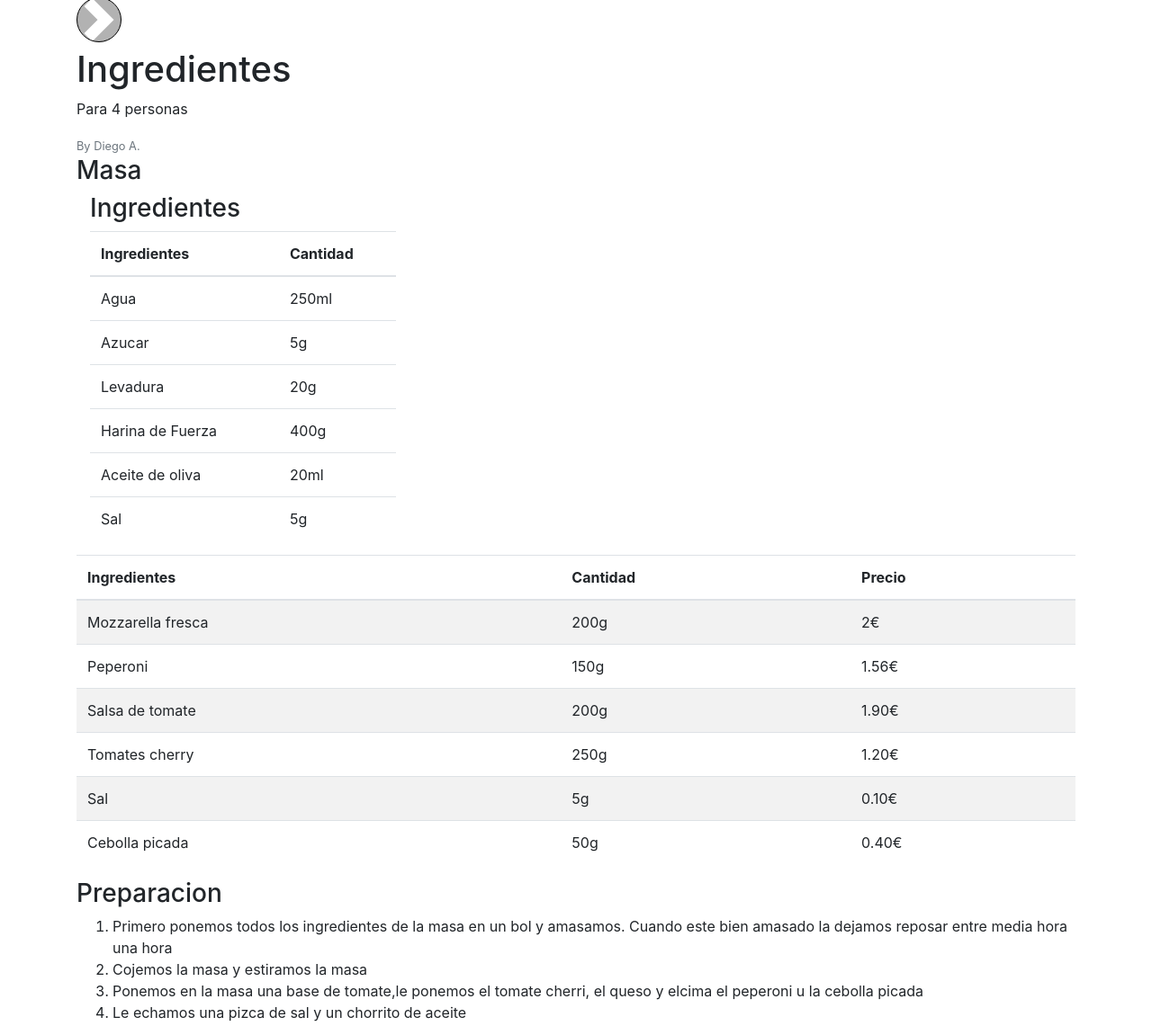
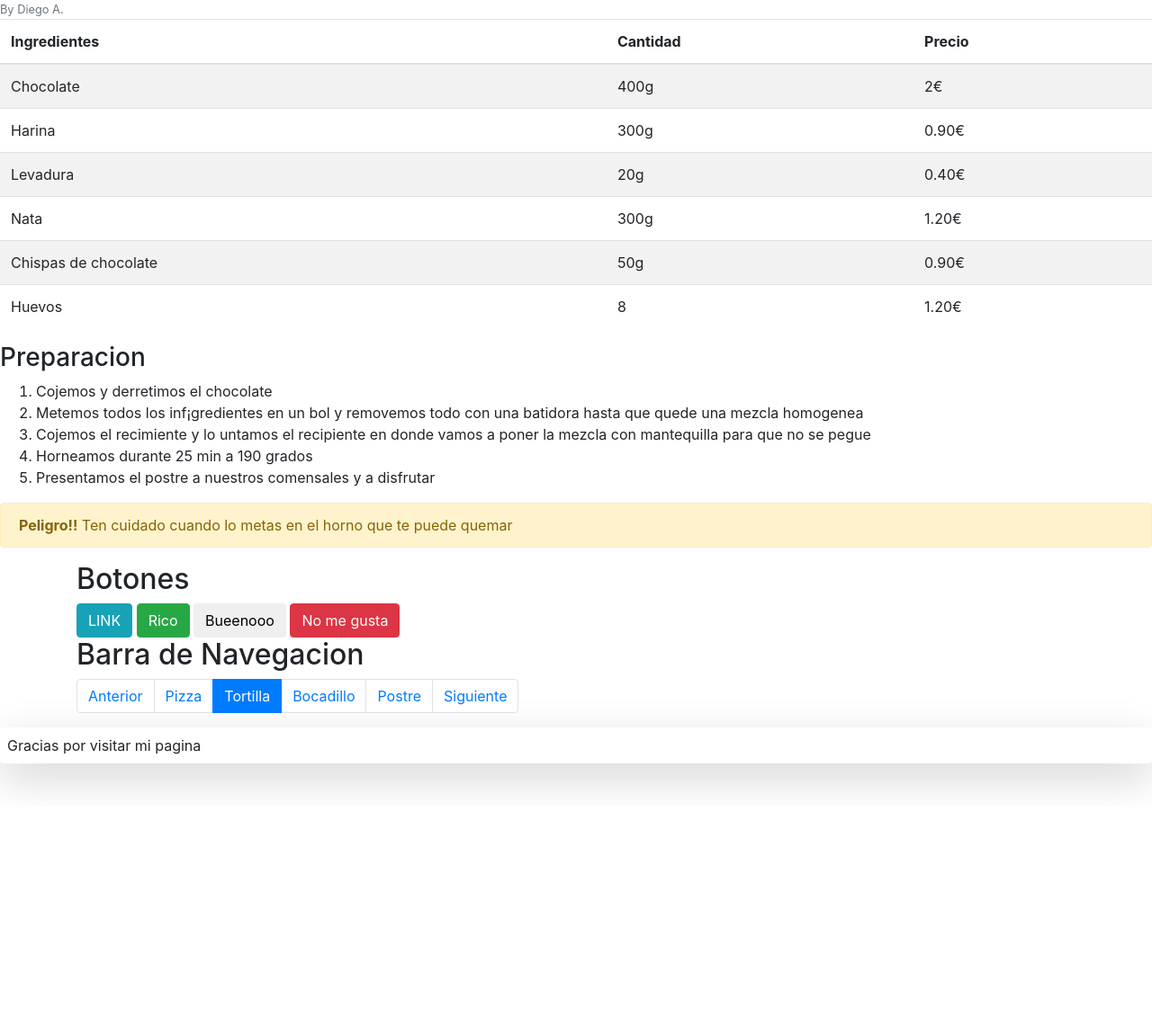
Before and after one commit to diegoalonsoocampo/diegoalonsoocampo.github.io, a plain HTML site: page abuela/postre.html in a window 1280 px wide. Shown: the part 675-1816 px from the top of the page at 90% size. After the commit the page ends 1572 px from the top, so only its background shows below. Drawn offline with nearby package versions, Linux system fonts and the light colour scheme.

Commit message:
Add files via upload

```diff
--- a/abuela/postre.html
+++ b/abuela/postre.html
@@ -2,7 +2,7 @@
 <html lang="gl">
 
 <head>
-	<title>Pizza </title>
+	<title>Postre</title>
 	<meta charset="utf-8">
 	<meta name="viewport" content="width=device-width, initial-scale=1">
 	<link rel="stylesheet" href="https://maxcdn.bootstrapcdn.com/bootstrap/4.1.0/css/bootstrap.min.css">
@@ -15,31 +15,11 @@
 <body>
 
 	<div class="jumbotron">
-		<h1>Pizza Diavola</h1>
+		<h1>Tarta de chocolate</h1>
 		<p>Diego Alonso Ocampo</p>
-		<p>Hoy vamos a cocinar una tortilla de patatas</p>
+		<p>Hoy vamos a cocinar una Tarta de chocolate</p>
 	</div>
 
-	<div class="container">
-		<div class="container">
-			<h2>Otras Paginas</h2>
-			<p>This is some text</p>
-			<ul class="nav nav-tabs">
-				<li class="nav-item">
-					<a class="nav-link" href="sr.html">Servizos en Rede</a>
-				</li>
-				<li class="nav-item">
-					<a class="nav-link" href="appweb.html">Aplicacións Web</a>
-				</li>
-				<li class="nav-item">
-					<a class="nav-link " href="tics.html">TICS</a>
-				</li>
-				<li class="nav-item">
-					<a class="nav-link disabled" href="https://irocho.wordpress.com">i-rochiño</a>
-				</li>
-			</ul>
-		</div>
-		<br>
 
 
 		<div id="demo" class="carousel slide" data-ride="carousel">
@@ -87,44 +67,6 @@
 		<p>Para 4 personas</p>
 		<small class="text-muted">By Diego A.</small>
 
-		<h3>Masa</h3>
-		<div class="col-sm-4">
-			<h3>Ingredientes</h3>
-			<table class="table table-hover">
-				<thead>
-					<tr>
-						<th>Ingredientes</th>
-						<th>Cantidad</th>
-					</tr>
-				</thead>
-				<tbody>
-					<tr>
-						<td>Agua</td>
-						<td>250ml</td>
-					</tr>
-					<tr>
-						<td>Azucar</td>
-						<td>5g</td>
-					</tr>
-					<tr>
-						<td>Levadura</td>
-						<td>20g</td>
-					</tr>
-					<tr>
-						<td>Harina de Fuerza</td>
-						<td>400g</td>
-					</tr>
-					<tr>
-						<td>Aceite de oliva</td>
-						<td>20ml</td>
-					</tr>
-					<tr>
-						<td>Sal</td>
-						<td>5g</td>
-					</tr>
-				</tbody>
-			</table>
-		</div>
 
 		<table class="table table-striped">
 			<thead>
@@ -136,85 +78,71 @@
 			</thead>
 			<tbody>
 				<tr>
-					<td>Mozzarella fresca</td>
-					<td>200g</td>
+					<td>Chocolate</td>
+					<td>400g</td>
 					<td>2€</td>
 				</tr>
 				<tr>
-					<td>Peperoni</td>
-					<td>150g</td>
-					<td>1.56€</td>
+					<td>Harina</td>
+					<td>300g</td>
+					<td>0.90€</td>
 				</tr>
 				<tr>
-					<td>Salsa de tomate</td>
-					<td>200g</td>
-					<td>1.90€</td>
+					<td>Levadura</td>
+					<td>20g</td>
+					<td>0.40€</td>
 				</tr>
 				<tr>
-					<td>Tomates cherry</td>
-					<td>250g</td>
+					<td>Nata</td>
+					<td>300g</td>
 					<td>1.20€</td>
 				</tr>
 				<tr>
-					<td>Sal</td>
-					<td>5g</td>
-					<td>0.10€</td>
+					<td>Chispas de chocolate</td>
+					<td>50g</td>
+					<td>0.90€</td>
 				</tr>
 				<tr>
-					<td>Cebolla picada</td>
-					<td>50g</td>
-					<td>0.40€</td>
+					<td>Huevos</td>
+					<td>8</td>
+					<td>1.20€</td>
 				</tr>
 			</tbody>
 		</table>
 		<h3>Preparacion</h3>
 		<ol>
-			<li>Primero ponemos todos los ingredientes de la masa en un bol y amasamos. Cuando este bien amasado la dejamos reposar entre media hora una hora</li>
-			<li>Cojemos la masa y estiramos la masa</li>
-			<li>Ponemos en la masa una base de tomate,le ponemos el tomate cherri, el queso y elcima el peperoni u la cebolla picada</li>
-			<li>Le echamos una pizca de sal y un chorrito de aceite</li>
+
+			<li>Cojemos y derretimos el chocolate</li>
+			<li>Metemos todos los inf¡gredientes en un bol y removemos todo con una batidora hasta que quede una mezcla homogenea</li>
+			<li>Cojemos el recimiente y lo untamos el recipiente en donde vamos a poner la mezcla con mantequilla para que no se pegue</li>
 			<li>Horneamos durante 25 min a 190 grados</li>
-			<li>Presentamos la pizza para nuestros comensales y a disfrutar</li>
+			<li>Presentamos el postre a nuestros comensales y a disfrutar</li>
 		</ol>
 		<div class="alert alert-warning">
-			<strong>Peligro!!</strong> Ten cuidado cuando le des la vuelta a la tortilla que se te puede romper
+			<strong>Peligro!!</strong> Ten cuidado cuando lo metas en el horno que te puede quemar
 		</div>
 
-		<img src="fotos/diavola.jpg" class="rounded" alt="Cinque Terre" width="304" height="236">
+
+
 
 		<div class="container">
-			<h2>Rounded Corners</h2>
-			<p>The .img-rounded class adds rounded corners to an image (not available in IE8):</p>
-		</div>
-
-		<div class="container">
-			<h2>Button Elements</h2>
-			<a href="#" class="btn btn-info" role="button">Link Button</a>
+			<h2>Botones</h2>
+			<a href="#" class="btn btn-info" role="button">LINK</a>
 			<button type="button" class="btn btn-success">Rico</button>
 			<button type="button" class="btn btn-waring">Bueenooo</button>
 			<button type="button" class="btn btn-danger"> No me gusta </button>
-			<input type="submit" class="btn btn-info" value="Submit Button">
 		</div>
 
-		<div class="container">
-			<h2>Fai clic</h2>
-			<p>Click on the button to toggle between showing and hiding content.</p>
-			<button type="button" class="btn btn-primary" data-toggle="collapse" data-target="#demo">Fai clic</button>
-			<div id="demo" class="collapse">
-				Lorem ipsum dolor sit amet, consectetur adipisicing elit, sed do eiusmod tempor incididunt ut labore et dolore magna aliqua. Ut enim ad minim veniam, quis nostrud exercitation ullamco laboris nisi ut aliquip ex ea commodo consequat.
-			</div>
-		</div>
-	</div>
 
 	<div class="container">
-		<h2>Pagination - Active State</h2>
-		<p>Add class .active to let the user know which page he/she is on:</p>
+		<h2>Barra de Navegacion</h2>
 		<ul class="pagination">
-			<li class="page-item"><a class="page-link" href="#">Previous</a></li>
+			<li class="page-item"><a class="page-link" href="#">Anterior</a></li>
 			<li class="page-item"><a class="page-link" href="pizza.html">Pizza</a></li>
 			<li class="page-item active"><a class="page-link" href="tortilla.html">Tortilla</a></li>
 			<li class="page-item"><a class="page-link" href="bocata.html">Bocadillo</a></li>
-			<li class="page-item"><a class="page-link" href="#">Next</a></li>
+			<li class="page-item"><a class="page-link" href="postre.html">Postre</a></li>
+			<li class="page-item"><a class="page-link" href="#">Siguiente</a></li>
 		</ul>
 	</div>
 
```
Also changed, not shown: abuela/bocata.html (+4 -5 lines), abuela/pizza.html (+7 -42 lines), abuela/tortilla.html (+6 -31 lines), index.html (+7 -0 lines).
